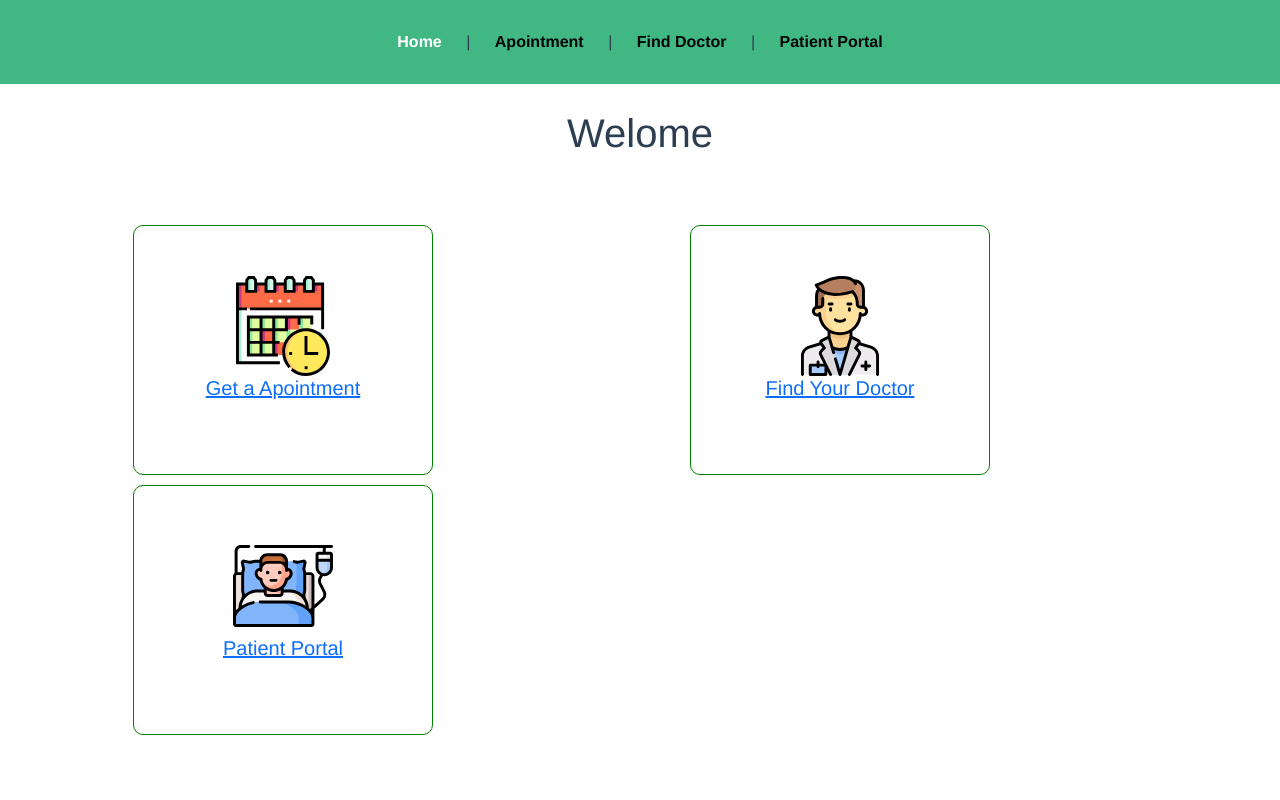
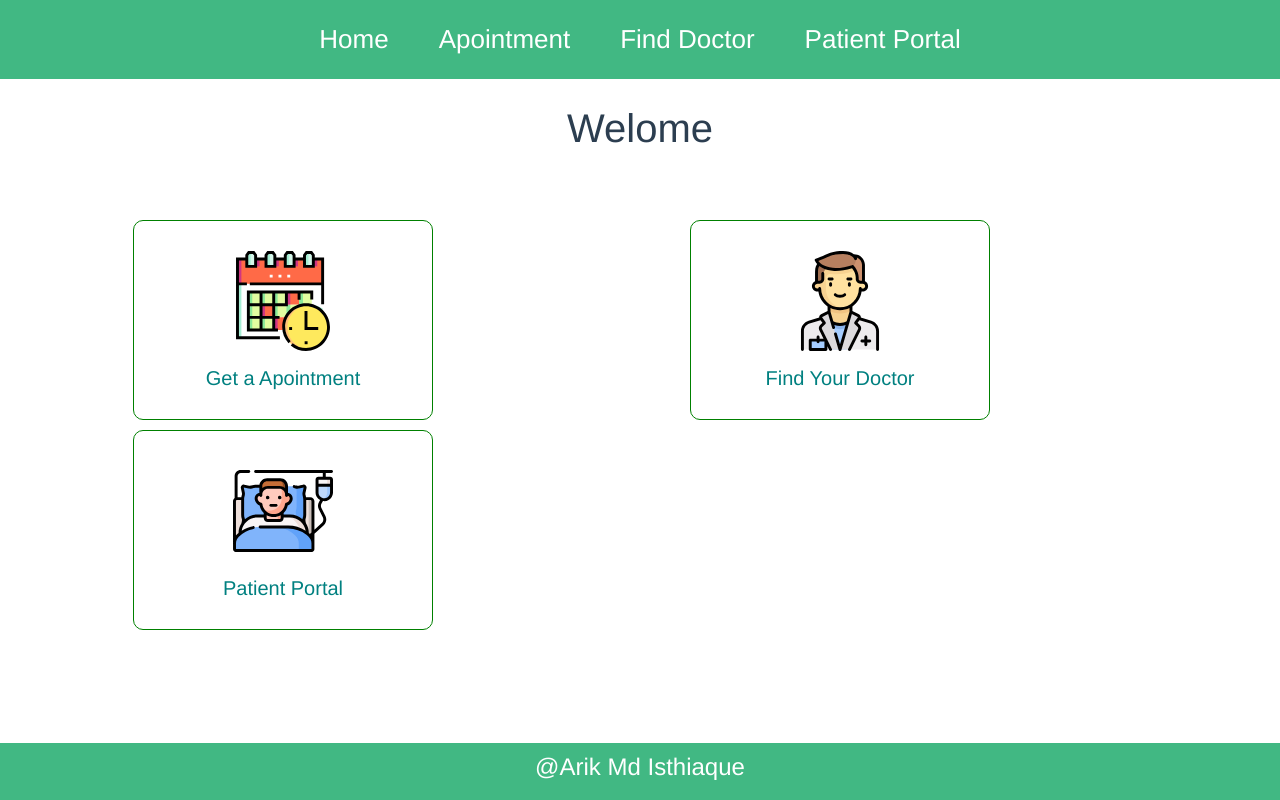
Before and after one commit to Arik096/app_sys_FE, a Vue app: page / in a window 1280 px wide. Built offline with nearby package versions, Linux system fonts and the light colour scheme.

Commit message:
navbar footer added

```diff
--- a/src/App.vue
+++ b/src/App.vue
@@ -1,12 +1,26 @@
 <template>
-  <div id="nav">
+<NavBar />
+  <!-- <div id="nav">
     <router-link to="/">Home</router-link> |
     <router-link :to="{name: 'Apointment'}">Apointment</router-link> |
     <router-link :to="{name: 'FindDoctor'}">Find Doctor</router-link> |
     <router-link :to="{name: 'PatientPortal'}">Patient Portal</router-link>
-  </div>
+  </div> -->
   <router-view/>
+  <Footer />
 </template>
+
+
+<script>
+import NavBar from './components/NavBar.vue'
+import Footer from './components/Footer.vue'
+export default {
+  components: {
+    NavBar,
+    Footer
+  }
+}
+</script>
 
 <style>
 
@@ -18,20 +32,20 @@
   color: #2c3e50;
 }
 
-#nav
+/* #nav
 {
   padding: 30px;
   background-color: #41B883;
-}
+} */
 
-#nav a {
+/* #nav a {
   text-decoration: none;
   font-weight: bold;
   padding: 20px;
   color: #030303;
-}
+} */
 
-#nav a.router-link-exact-active {
+/* #nav a.router-link-exact-active {
   color: #ffffff;
-}
+} */
 </style>
--- /dev/null
+++ b/src/components/Footer.vue
@@ -0,0 +1,24 @@
+<template>
+  <div class="footer">
+  <h4>@Arik Md Isthiaque</h4>
+</div>
+</template>
+
+<script>
+export default {
+
+}
+</script>
+
+<style>
+.footer {
+   position: fixed;
+   left: 0;
+   bottom: 0;
+   width: 100%;
+   background-color: #41B883;
+   color: white;
+   text-align: center;
+   padding: 10px;
+}
+</style>
--- a/src/components/HomeComponent/OptionBox.vue
+++ b/src/components/HomeComponent/OptionBox.vue
@@ -13,9 +13,9 @@ export default {
 
 <style>
 #box{
-    height: 250px;
+    height: 200px;
     width: 300px;
-    padding: 50px;
+    padding: 30px;
     border: 1px solid green;
     border-radius: 10px;
 }
@@ -23,6 +23,11 @@ img{
     height: 100px;
 }
 h5{
-    text-decoration: none !important;
+    padding: 15px;
+}
+a{
+  text-decoration: none !important;
+  color: teal !important;
+  font-size: 26px !important;
 }
 </style>
--- /dev/null
+++ b/src/components/NavBar.vue
@@ -0,0 +1,61 @@
+<template>
+  <nav class="navbar navbar-expand-lg navbar-dark bg-teal" id="custom_nav">
+    <div class="container-fluid" id="custom_nav">
+      <!-- <a class="navbar-brand" href="#">APP_SYS</a> -->
+      <button
+        class="navbar-toggler"
+        type="button"
+        data-bs-toggle="collapse"
+        data-bs-target="#navbarScroll"
+        aria-controls="navbarScroll"
+        aria-expanded="false"
+        aria-label="Toggle navigation"
+      >
+        <span class="navbar-toggler-icon"></span>
+      </button>
+      <div class="collapse navbar-collapse" id="navbarScroll">
+        <ul
+          class="navbar-nav me-auto my-2 my-lg-0 navbar-nav-scroll"
+          style="--bs-scroll-height: 100px"
+        >
+          <li class="nav-item">
+            <router-link to="/">Home</router-link>
+          </li>
+          <li class="nav-item">
+            <router-link :to="{ name: 'Apointment' }">Apointment</router-link>
+          </li>
+          <li class="nav-item">
+            <router-link :to="{ name: 'FindDoctor' }">Find Doctor</router-link>
+          </li>
+          <li class="nav-item">
+            <router-link :to="{ name: 'PatientPortal' }"
+              >Patient Portal</router-link
+            >
+          </li>
+        </ul>
+      </div>
+    </div>
+  </nav>
+</template>
+
+<script>
+export default {};
+</script>
+
+<style>
+#custom_nav{
+    background-color: #41B883;
+    display: grid;
+    justify-content: center;
+    padding: 10px;
+}
+li{
+    padding-left: 25px;
+    padding-right: 25px;
+}
+#custom_nav a{
+  text-decoration: none !important;
+  color: #ffffff !important;
+  font-size: 26px !important;
+}
+</style>
```
